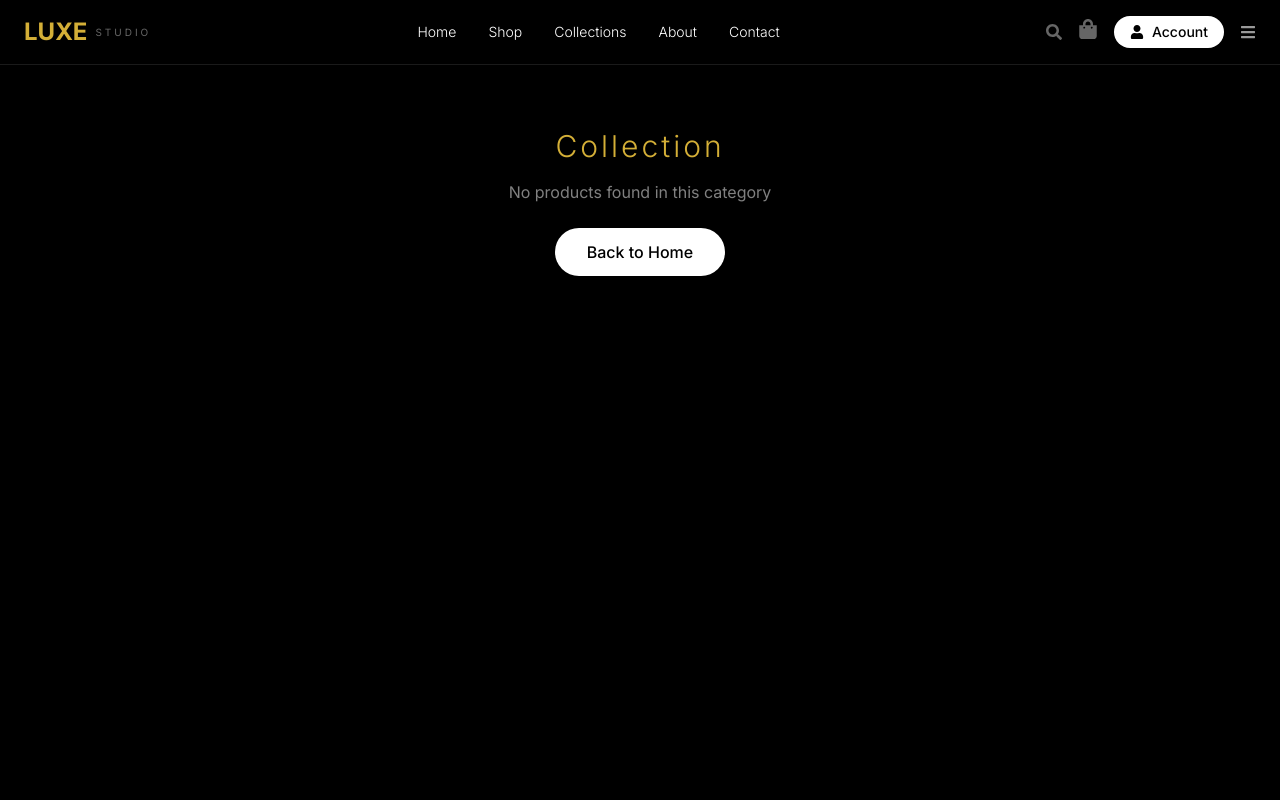
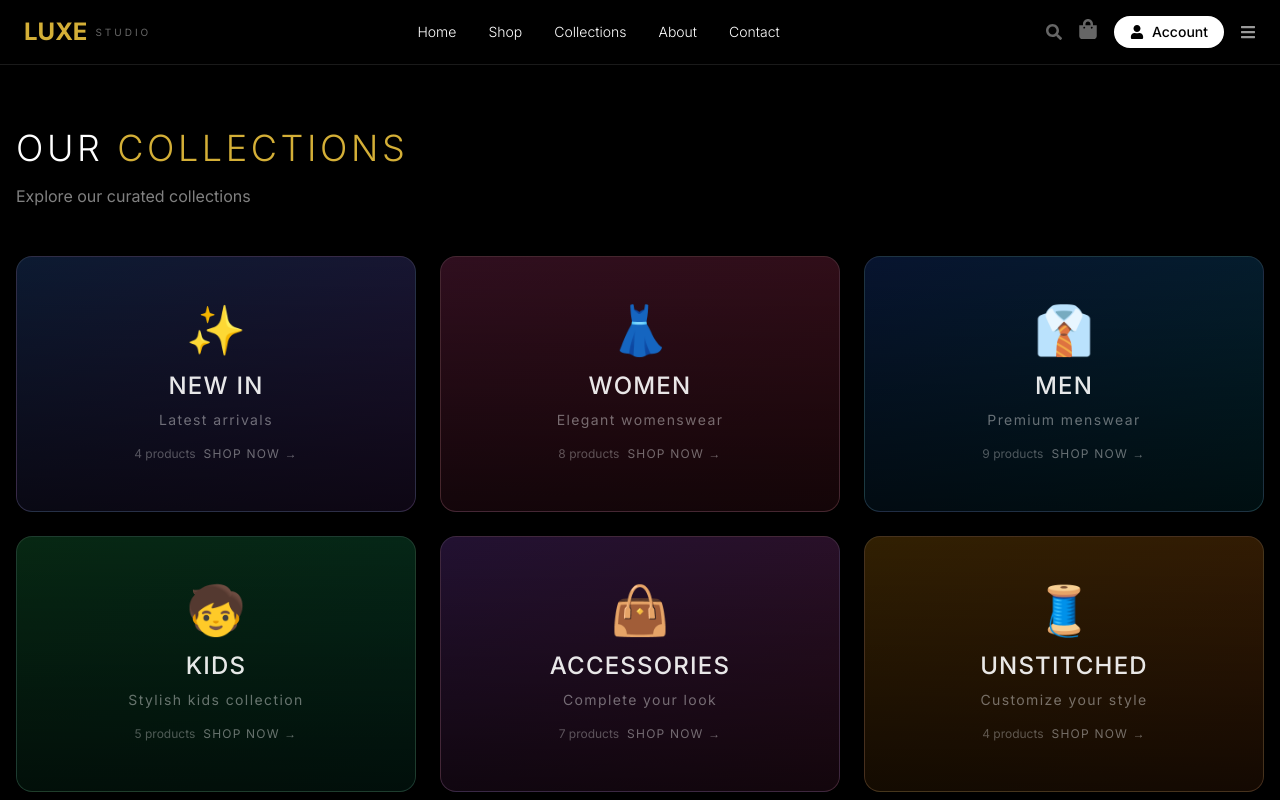
Before and after one commit to Sami1565/Cloth-by-Syed-, a Next.js app: page /collections in a window 1280 px wide. Shown: the top 800 px of the page. Built offline with nearby package versions, Linux system fonts and the light colour scheme.

Commit message:
Refactor product data and update collections page
Refactor product data structure to include subcategories for better organization and update the collections page to display new categories.

```diff
--- a/app/collections/page.tsx
+++ b/app/collections/page.tsx
@@ -1,228 +1,135 @@
 'use client'
 
-import { useState } from 'react'
 import Link from 'next/link'
-import { useParams } from 'next/navigation'
-import { FaStar, FaArrowLeft } from 'react-icons/fa'
-import { IoHeartOutline, IoHeart } from 'react-icons/io5'
 import { motion } from 'framer-motion'
+import { FaStar } from 'react-icons/fa'
+import { IoHeartOutline } from 'react-icons/io5'
 
 // All products data
 const allProducts = [
-  {
-    id: 1,
-    name: 'Velocity Jacket',
-    price: 249,
-    category: 'Men',
-    color: 'Black',
-    sizes: ['S','M','L','XL'],
-    image: 'https://images.unsplash.com/photo-1556905055-8f358a7a47b2?w=400&h=500&fit=crop',
-    rating: 4.8,
-    reviews: 42
-  },
-  {
-    id: 2,
-    name: 'Aura Dress',
-    price: 189,
-    category: 'Women',
-    color: 'Gold',
-    sizes: ['XS','S','M','L'],
-    image: 'https://images.unsplash.com/photo-1539008835657-9e8e9680c956?w=400&h=500&fit=crop',
-    rating: 4.9,
-    reviews: 38
-  },
-  {
-    id: 3,
-    name: 'Nova Sneakers',
-    price: 159,
-    category: 'Accessories',
-    color: 'White',
-    sizes: ['6','7','8','9','10'],
-    image: 'https://images.unsplash.com/photo-1542291026-7eec264c27ff?w=400&h=500&fit=crop',
-    rating: 4.7,
-    reviews: 56
-  },
-  {
-    id: 4,
-    name: 'Cargo Pants',
-    price: 134,
-    category: 'Men',
-    color: 'Olive',
-    sizes: ['S','M','L','XL'],
-    image: 'https://images.unsplash.com/photo-1517433670267-08bbd4be890f?w=400&h=500&fit=crop',
-    rating: 4.6,
-    reviews: 29
-  },
-  {
-    id: 5,
-    name: 'Silk Blouse',
-    price: 119,
-    category: 'Women',
-    color: 'Cream',
-    sizes: ['XS','S','M','L'],
-    image: 'https://images.unsplash.com/photo-1564257631407-4deb1f99d992?w=400&h=500&fit=crop',
-    rating: 4.9,
-    reviews: 47
-  },
-  {
-    id: 6,
-    name: 'Leather Belt',
-    price: 89,
-    category: 'Accessories',
-    color: 'Brown',
-    sizes: ['S','M','L'],
-    image: 'https://images.unsplash.com/photo-1553062407-98eeb64c6a62?w=400&h=500&fit=crop',
-    rating: 4.5,
-    reviews: 33
-  },
-  {
-    id: 7,
-    name: 'Wool Sweater',
-    price: 159,
-    category: 'Men',
-    color: 'Gray',
-    sizes: ['S','M','L','XL'],
-    image: 'https://images.unsplash.com/photo-1576871337622-98d48d1cf531?w=400&h=500&fit=crop',
-    rating: 4.7,
-    reviews: 28
-  },
-  {
-    id: 8,
-    name: 'Leather Jacket',
-    price: 299,
-    category: 'Men',
-    color: 'Black',
-    sizes: ['S','M','L','XL'],
-    image: 'https://images.unsplash.com/photo-1551028719-00167b16eac5?w=400&h=500&fit=crop',
-    rating: 4.8,
-    reviews: 51
-  },
-  {
-    id: 9,
-    name: 'Summer Dress',
-    price: 149,
-    category: 'Women',
-    color: 'Yellow',
-    sizes: ['XS','S','M','L'],
-    image: 'https://images.unsplash.com/photo-1515372039744-b8f02a3ae446?w=400&h=500&fit=crop',
-    rating: 4.6,
-    reviews: 35
-  },
-  {
-    id: 10,
-    name: 'Crossbody Bag',
-    price: 79,
-    category: 'Accessories',
-    color: 'Brown',
-    sizes: ['One Size'],
-    image: 'https://images.unsplash.com/photo-1548036328-c9fa89d128fa?w=400&h=500&fit=crop',
-    rating: 4.4,
-    reviews: 22
-  },
+  { id: 1, name: 'Velocity Jacket', price: 249, category: 'Men', subCategory: 'Jackets', image: 'https://images.unsplash.com/photo-1556905055-8f358a7a47b2?w=400&h=500&fit=crop', rating: 4.8, reviews: 42 },
+  { id: 2, name: 'Cargo Pants', price: 134, category: 'Men', subCategory: 'Pants', image: 'https://images.unsplash.com/photo-1517433670267-08bbd4be890f?w=400&h=500&fit=crop', rating: 4.6, reviews: 29 },
+  { id: 3, name: 'Wool Sweater', price: 159, category: 'Men', subCategory: 'Sweaters', image: 'https://images.unsplash.com/photo-1576871337622-98d48d1cf531?w=400&h=500&fit=crop', rating: 4.7, reviews: 28 },
+  { id: 4, name: 'Leather Jacket', price: 299, category: 'Men', subCategory: 'Jackets', image: 'https://images.unsplash.com/photo-1551028719-00167b16eac5?w=400&h=500&fit=crop', rating: 4.8, reviews: 51 },
+  { id: 5, name: 'Formal Shirt', price: 89, category: 'Men', subCategory: 'Shirts', image: 'https://images.unsplash.com/photo-1596755094514-f87e34085b2c?w=400&h=500&fit=crop', rating: 4.5, reviews: 34 },
+  { id: 6, name: 'Casual Blazer', price: 199, category: 'Men', subCategory: 'Blazers', image: 'https://images.unsplash.com/photo-1507679799987-c73779587ccf?w=400&h=500&fit=crop', rating: 4.7, reviews: 39 },
+  { id: 7, name: 'Denim Jeans', price: 119, category: 'Men', subCategory: 'Pants', image: 'https://images.unsplash.com/photo-1541099649105-f69ad21f3246?w=400&h=500&fit=crop', rating: 4.6, reviews: 44 },
+  { id: 8, name: 'T-Shirt', price: 49, category: 'Men', subCategory: 'T-Shirts', image: 'https://images.unsplash.com/photo-1521572163474-6864f9cf17ab?w=400&h=500&fit=crop', rating: 4.4, reviews: 56 },
+  { id: 9, name: 'Hoodie', price: 99, category: 'Men', subCategory: 'Sweaters', image: 'https://images.unsplash.com/photo-1556821840-3a63f95609a7?w=400&h=500&fit=crop', rating: 4.5, reviews: 38 },
+  { id: 10, name: 'Aura Dress', price: 189, category: 'Women', subCategory: 'Dresses', image: 'https://images.unsplash.com/photo-1539008835657-9e8e9680c956?w=400&h=500&fit=crop', rating: 4.9, reviews: 38 },
+  { id: 11, name: 'Silk Blouse', price: 119, category: 'Women', subCategory: 'Tops', image: 'https://images.unsplash.com/photo-1564257631407-4deb1f99d992?w=400&h=500&fit=crop', rating: 4.9, reviews: 47 },
+  { id: 12, name: 'Summer Dress', price: 149, category: 'Women', subCategory: 'Dresses', image: 'https://images.unsplash.com/photo-1515372039744-b8f02a3ae446?w=400&h=500&fit=crop', rating: 4.6, reviews: 35 },
+  { id: 13, name: 'Designer Saree', price: 299, category: 'Women', subCategory: 'Traditional', image: 'https://images.unsplash.com/photo-1583391733956-3750e0ff4e8b?w=400&h=500&fit=crop', rating: 4.8, reviews: 43 },
+  { id: 14, name: 'Women Kurti', price: 79, category: 'Women', subCategory: 'Traditional', image: 'https://images.unsplash.com/photo-1583391733956-3750e0ff4e8b?w=400&h=500&fit=crop', rating: 4.6, reviews: 28 },
+  { id: 15, name: 'Party Gown', price: 249, category: 'Women', subCategory: 'Dresses', image: 'https://images.unsplash.com/photo-1566174053873-3156b1a6c5a6?w=400&h=500&fit=crop', rating: 4.9, reviews: 52 },
+  { id: 16, name: 'Jeans', price: 99, category: 'Women', subCategory: 'Bottoms', image: 'https://images.unsplash.com/photo-1541099649105-f69ad21f3246?w=400&h=500&fit=crop', rating: 4.5, reviews: 33 },
+  { id: 17, name: 'Skirt', price: 69, category: 'Women', subCategory: 'Bottoms', image: 'https://images.unsplash.com/photo-1583496661160-f4b2dafb1fd3?w=400&h=500&fit=crop', rating: 4.6, reviews: 41 },
+  { id: 18, name: 'Kids T-Shirt', price: 49, category: 'Kids', subCategory: 'T-Shirts', image: 'https://images.unsplash.com/photo-1519238263530-99bdd11df2ea?w=400&h=500&fit=crop', rating: 4.7, reviews: 18 },
+  { id: 19, name: 'Kids Sneakers', price: 69, category: 'Kids', subCategory: 'Shoes', image: 'https://images.unsplash.com/photo-1525966222134-fcfa99b8ae77?w=400&h=500&fit=crop', rating: 4.6, reviews: 24 },
+  { id: 20, name: 'Kids Dress', price: 59, category: 'Kids', subCategory: 'Dresses', image: 'https://images.unsplash.com/photo-1518837695005-2083093ee35b?w=400&h=500&fit=crop', rating: 4.8, reviews: 21 },
+  { id: 21, name: 'Kids Jacket', price: 79, category: 'Kids', subCategory: 'Jackets', image: 'https://images.unsplash.com/photo-1556905055-8f358a7a47b2?w=400&h=500&fit=crop', rating: 4.5, reviews: 16 },
+  { id: 22, name: 'Kids Pants', price: 39, category: 'Kids', subCategory: 'Pants', image: 'https://images.unsplash.com/photo-1517433670267-08bbd4be890f?w=400&h=500&fit=crop', rating: 4.4, reviews: 19 },
+  { id: 23, name: 'Nova Sneakers', price: 159, category: 'Accessories', subCategory: 'Shoes', image: 'https://images.unsplash.com/photo-1542291026-7eec264c27ff?w=400&h=500&fit=crop', rating: 4.7, reviews: 56 },
+  { id: 24, name: 'Leather Belt', price: 89, category: 'Accessories', subCategory: 'Belts', image: 'https://images.unsplash.com/photo-1553062407-98eeb64c6a62?w=400&h=500&fit=crop', rating: 4.5, reviews: 33 },
+  { id: 25, name: 'Crossbody Bag', price: 79, category: 'Accessories', subCategory: 'Bags', image: 'https://images.unsplash.com/photo-1548036328-c9fa89d128fa?w=400&h=500&fit=crop', rating: 4.4, reviews: 22 },
+  { id: 26, name: 'Designer Watch', price: 199, category: 'Accessories', subCategory: 'Watches', image: 'https://images.unsplash.com/photo-1523275335684-37898b6baf30?w=400&h=500&fit=crop', rating: 4.8, reviews: 45 },
+  { id: 27, name: 'Sunglasses', price: 129, category: 'Accessories', subCategory: 'Eyewear', image: 'https://images.unsplash.com/photo-1511499767150-a48a237f0083?w=400&h=500&fit=crop', rating: 4.6, reviews: 38 },
+  { id: 28, name: 'Leather Wallet', price: 49, category: 'Accessories', subCategory: 'Wallets', image: 'https://images.unsplash.com/photo-1627123424574-724758594e93?w=400&h=500&fit=crop', rating: 4.7, reviews: 41 },
+  { id: 29, name: 'Scarf', price: 39, category: 'Accessories', subCategory: 'Scarves', image: 'https://images.unsplash.com/photo-1601924994987-69e26d50dc26?w=400&h=500&fit=crop', rating: 4.3, reviews: 27 },
+  { id: 30, name: 'Unstitched Fabric', price: 99, category: 'Unstitched', subCategory: 'Fabrics', image: 'https://images.unsplash.com/photo-1601071651953-a2c10558bae3?w=400&h=500&fit=crop', rating: 4.5, reviews: 31 },
+  { id: 31, name: 'Premium Cotton', price: 129, category: 'Unstitched', subCategory: 'Fabrics', image: 'https://images.unsplash.com/photo-1583391733956-3750e0ff4e8b?w=400&h=500&fit=crop', rating: 4.6, reviews: 27 },
+  { id: 32, name: 'Silk Fabric', price: 199, category: 'Unstitched', subCategory: 'Fabrics', image: 'https://images.unsplash.com/photo-1596783074918-c84cb5fc0bc0?w=400&h=500&fit=crop', rating: 4.8, reviews: 34 },
+  { id: 33, name: 'Linen Fabric', price: 89, category: 'Unstitched', subCategory: 'Fabrics', image: 'https://images.unsplash.com/photo-1601071651953-a2c10558bae3?w=400&h=500&fit=crop', rating: 4.4, reviews: 19 },
+  { id: 34, name: 'Embroidered Kurta', price: 179, category: 'Embroidered', subCategory: 'Kurtas', image: 'https://images.unsplash.com/photo-1583391733956-3750e0ff4e8b?w=400&h=500&fit=crop', rating: 4.9, reviews: 44 },
+  { id: 35, name: 'Embroidered Shawl', price: 89, category: 'Embroidered', subCategory: 'Shawls', image: 'https://images.unsplash.com/photo-1596783074918-c84cb5fc0bc0?w=400&h=500&fit=crop', rating: 4.7, reviews: 36 },
+  { id: 36, name: 'Embroidered Dupatta', price: 69, category: 'Embroidered', subCategory: 'Dupattas', image: 'https://images.unsplash.com/photo-1601071651953-a2c10558bae3?w=400&h=500&fit=crop', rating: 4.6, reviews: 29 },
+  { id: 37, name: 'Summer Collection Dress', price: 199, category: 'New In', subCategory: 'Dresses', image: 'https://images.unsplash.com/photo-1515372039744-b8f02a3ae446?w=400&h=500&fit=crop', rating: 4.9, reviews: 26 },
+  { id: 38, name: 'New Arrival Jacket', price: 279, category: 'New In', subCategory: 'Jackets', image: 'https://images.unsplash.com/photo-1556905055-8f358a7a47b2?w=400&h=500&fit=crop', rating: 4.8, reviews: 19 },
+  { id: 39, name: 'Trendy Sneakers', price: 169, category: 'New In', subCategory: 'Shoes', image: 'https://images.unsplash.com/photo-1542291026-7eec264c27ff?w=400&h=500&fit=crop', rating: 4.7, reviews: 23 },
+  { id: 40, name: 'Designer Handbag', price: 249, category: 'New In', subCategory: 'Bags', image: 'https://images.unsplash.com/photo-1548036328-c9fa89d128fa?w=400&h=500&fit=crop', rating: 4.8, reviews: 31 },
+  { id: 41, name: 'Sale Leather Jacket', price: 199, category: 'Sale', subCategory: 'Jackets', image: 'https://images.unsplash.com/photo-1551028719-00167b16eac5?w=400&h=500&fit=crop', rating: 4.8, reviews: 45 },
+  { id: 42, name: 'Sale Aura Dress', price: 129, category: 'Sale', subCategory: 'Dresses', image: 'https://images.unsplash.com/photo-1539008835657-9e8e9680c956?w=400&h=500&fit=crop', rating: 4.9, reviews: 33 },
+  { id: 43, name: 'Sale Sneakers', price: 99, category: 'Sale', subCategory: 'Shoes', image: 'https://images.unsplash.com/photo-1542291026-7eec264c27ff?w=400&h=500&fit=crop', rating: 4.6, reviews: 28 },
+  { id: 44, name: 'Sale Cargo Pants', price: 89, category: 'Sale', subCategory: 'Pants', image: 'https://images.unsplash.com/photo-1517433670267-08bbd4be890f?w=400&h=500&fit=crop', rating: 4.5, reviews: 22 },
+  { id: 45, name: 'Sale Silk Blouse', price: 79, category: 'Sale', subCategory: 'Tops', image: 'https://images.unsplash.com/photo-1564257631407-4deb1f99d992?w=400&h=500&fit=crop', rating: 4.7, reviews: 39 },
 ]
 
-// Category mapping
-const categoryMap: { [key: string]: string } = {
-  'new-in': 'New In',
-  'women': 'Women',
-  'men': 'Men',
-  'girls': 'Girls',
-  'sale': 'Sale',
-  'unstitched': 'Unstitched',
-  'embroidered': 'Embroidered'
+// Categories for the collections page
+const categories = [
+  { name: 'NEW IN', slug: 'new-in', icon: '✨', color: 'from-blue-500/20 to-purple-500/20', description: 'Latest arrivals' },
+  { name: 'WOMEN', slug: 'women', icon: '👗', color: 'from-pink-500/20 to-rose-500/20', description: 'Elegant womenswear' },
+  { name: 'MEN', slug: 'men', icon: '👔', color: 'from-blue-600/20 to-cyan-500/20', description: 'Premium menswear' },
+  { name: 'KIDS', slug: 'kids', icon: '🧒', color: 'from-green-500/20 to-emerald-500/20', description: 'Stylish kids collection' },
+  { name: 'ACCESSORIES', slug: 'accessories', icon: '👜', color: 'from-purple-500/20 to-pink-500/20', description: 'Complete your look' },
+  { name: 'UNSTITCHED', slug: 'unstitched', icon: '🧵', color: 'from-amber-500/20 to-orange-500/20', description: 'Customize your style' },
+  { name: 'EMBROIDERED', slug: 'embroidered', icon: '🌸', color: 'from-rose-500/20 to-pink-500/20', description: 'Beautiful embroidered pieces' },
+  { name: 'SALE', slug: 'sale', icon: '🏷️', color: 'from-red-500/20 to-orange-500/20', description: 'Limited time offers' },
+]
+
+function getProductsForCategory(categorySlug: string) {
+  const categoryMap: Record<string, string> = {
+    'men': 'Men',
+    'women': 'Women',
+    'kids': 'Kids',
+    'accessories': 'Accessories',
+    'unstitched': 'Unstitched',
+    'embroidered': 'Embroidered',
+    'new-in': 'New In',
+    'sale': 'Sale',
+  }
+
+  const categoryName = categoryMap[categorySlug] || categorySlug
+  return allProducts.filter(p => p.category === categoryName)
 }
 
-export default function CategoryPage() {
-  const params = useParams()
-  const slug = params?.slug as string || ''
-
-  const [isWishlist, setIsWishlist] = useState<{ [key: number]: boolean }>({})
-
-  // Get category name from slug
-  const categoryName = categoryMap[slug] || slug.charAt(0).toUpperCase() + slug.slice(1)
-
-  // Filter products by category
-  const categoryProducts = allProducts.filter(product =>
-    product.category.toLowerCase() === categoryName.toLowerCase()
-  )
-
-  const toggleWishlist = (id: number) => {
-    setIsWishlist(prev => ({
-      ...prev,
-      [id]: !prev[id]
-    }))
-  }
-
-  // If no products found
-  if (categoryProducts.length === 0) {
-    return (
-      <main className="min-h-screen bg-black text-white pt-32">
-        <div className="max-w-7xl mx-auto px-4 text-center">
-          <h1 className="text-3xl font-light tracking-widest mb-4">
-            {categoryName} <span className="text-[#d4af37]">Collection</span>
-          </h1>
-          <p className="text-white/50">No products found in this category</p>
-          <Link href="/" className="inline-block mt-6 px-8 py-3 rounded-full bg-white text-black font-medium hover:bg-gray-100 transition">
-            Back to Home
-          </Link>
-        </div>
-      </main>
-    )
-  }
-
+export default function CollectionsPage() {
   return (
     <main className="min-h-screen bg-black text-white pt-32">
-      {/* Header */}
       <div className="max-w-7xl mx-auto px-4">
-        <div className="flex items-center gap-4 mb-6">
-          <Link href="/" className="text-white/50 hover:text-[#d4af37] transition">
-            <FaArrowLeft />
-          </Link>
-          <h1 className="text-3xl font-light tracking-widest">
-            {categoryName} <span className="text-[#d4af37]">Collection</span>
-          </h1>
-        </div>
-        <p className="text-white/50 mb-8">{categoryProducts.length} products found</p>
+        <h1 className="text-4xl font-light tracking-widest mb-4">
+          OUR <span className="text-[#d4af37]">COLLECTIONS</span>
+        </h1>
+        <p className="text-white/50 mb-12">Explore our curated collections</p>
 
-        {/* Product Grid */}
-        <div className="grid grid-cols-2 md:grid-cols-3 lg:grid-cols-4 gap-5">
-          {categoryProducts.map((product) => (
-            <motion.div
-              key={product.id}
-              whileHover={{ y: -8 }}
-              className="group bg-white/5 backdrop-blur-sm rounded-2xl overflow-hidden border border-white/10 hover:border-[#d4af37]/40 transition-all duration-500"
-            >
-              <div className="relative aspect-[3/4] overflow-hidden">
-                <img
-                  src={product.image}
-                  alt={product.name}
-                  className="w-full h-full object-cover group-hover:scale-105 transition-transform duration-700"
-                />
-                <button
-                  onClick={() => toggleWishlist(product.id)}
-                  className="absolute top-3 right-3 p-2 rounded-full bg-black/70 backdrop-blur text-white/70 hover:text-red-400 transition"
+        <div className="grid grid-cols-1 sm:grid-cols-2 lg:grid-cols-3 gap-6">
+          {categories.map((category, index) => {
+            const products = getProductsForCategory(category.slug)
+            const productCount = products.length
+
+            return (
+              <motion.div
+                key={category.slug}
+                initial={{ opacity: 0, y: 20 }}
+                animate={{ opacity: 1, y: 0 }}
+                transition={{ delay: index * 0.1 }}
+                className="group"
+              >
+                <Link
+                  href={`/collections/${category.slug}`}
+                  className={`block relative rounded-2xl overflow-hidden bg-gradient-to-br ${category.color} border border-white/10 hover:border-[#d4af37]/40 transition-all duration-300 p-8 text-center h-64`}
                 >
-                  {isWishlist[product.id] ? <IoHeart className="text-red-400" /> : <IoHeartOutline />}
-                </button>
-              </div>
-              <div className="p-5">
-                <div className="flex justify-between items-start">
-                  <div>
-                    <p className="text-white/50 text-xs uppercase tracking-wider">{product.category}</p>
-                    <h3 className="text-white font-semibold text-lg mt-1">{product.name}</h3>
+                  <div className="absolute inset-0 bg-gradient-to-b from-transparent to-black/60" />
+                  <div className="relative flex flex-col items-center justify-center h-full">
+                    <span className="text-5xl mb-4">{category.icon}</span>
+                    <span className="text-white/90 font-medium text-2xl tracking-wider group-hover:text-[#d4af37] transition">
+                      {category.name}
+                    </span>
+                    <span className="text-white/40 text-sm tracking-widest mt-2">
+                      {category.description}
+                    </span>
+                    <div className="flex items-center gap-2 mt-4">
+                      <span className="text-white/30 text-xs">
+                        {productCount} products
+                      </span>
+                      <span className="text-white/40 text-xs tracking-widest group-hover:text-[#d4af37] transition">
+                        SHOP NOW →
+                      </span>
+                    </div>
                   </div>
-                  <span className="text-[#d4af37] font-bold text-xl">${product.price}</span>
-                </div>
-                <div className="flex items-center gap-1 mt-2 text-yellow-400 text-sm">
-                  <FaStar /> <span className="text-white/80 text-xs">{product.rating}</span>
-                  <span className="text-white/30 text-xs ml-2">({product.reviews})</span>
-                </div>
-                <button className="mt-4 w-full py-2.5 rounded-full bg-white/10 text-white font-medium hover:bg-white/20 transition border border-white/20 text-sm">
-                  Add to Bag
-                </button>
-              </div>
-            </motion.div>
-          ))}
+                </Link>
+              </motion.div>
+            )
+          })}
         </div>
       </div>
 
```
